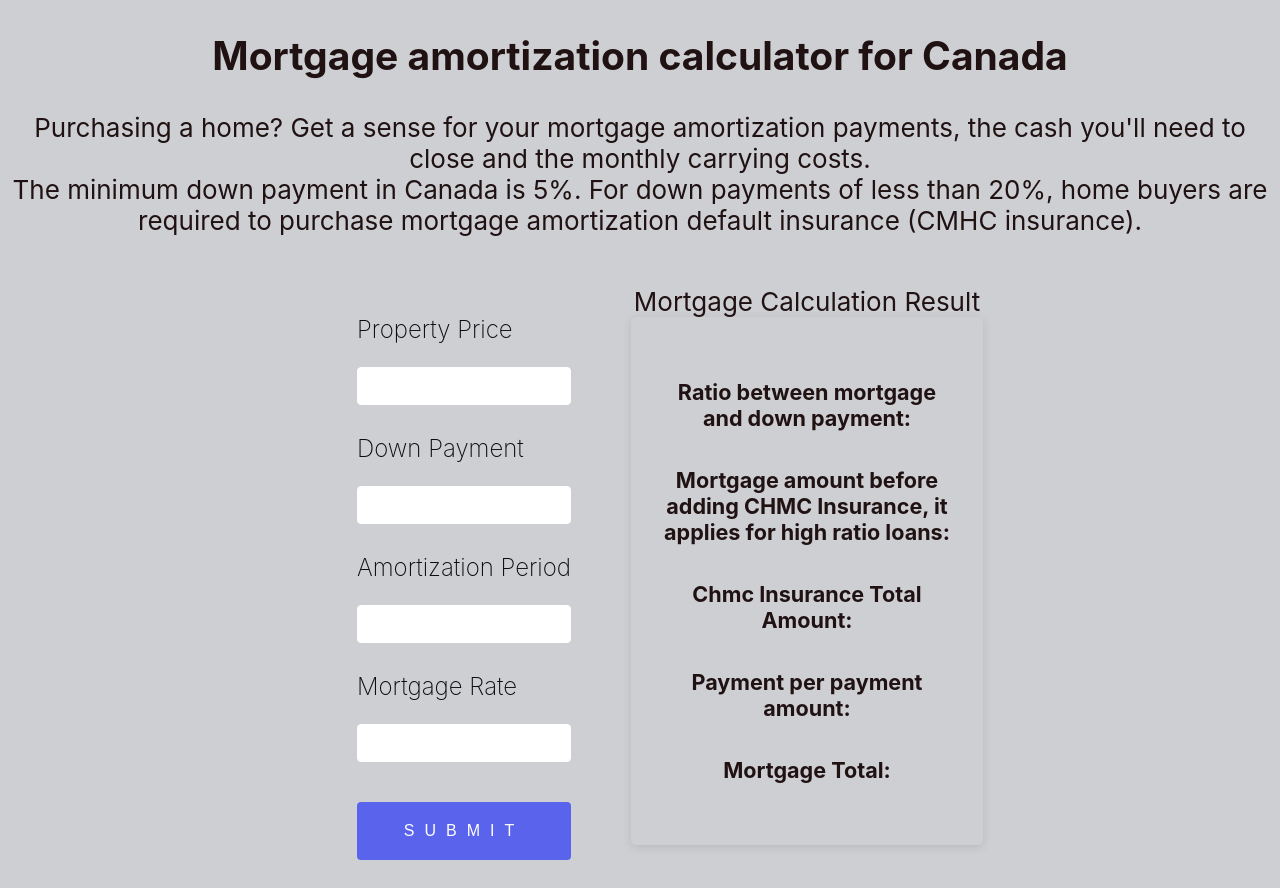
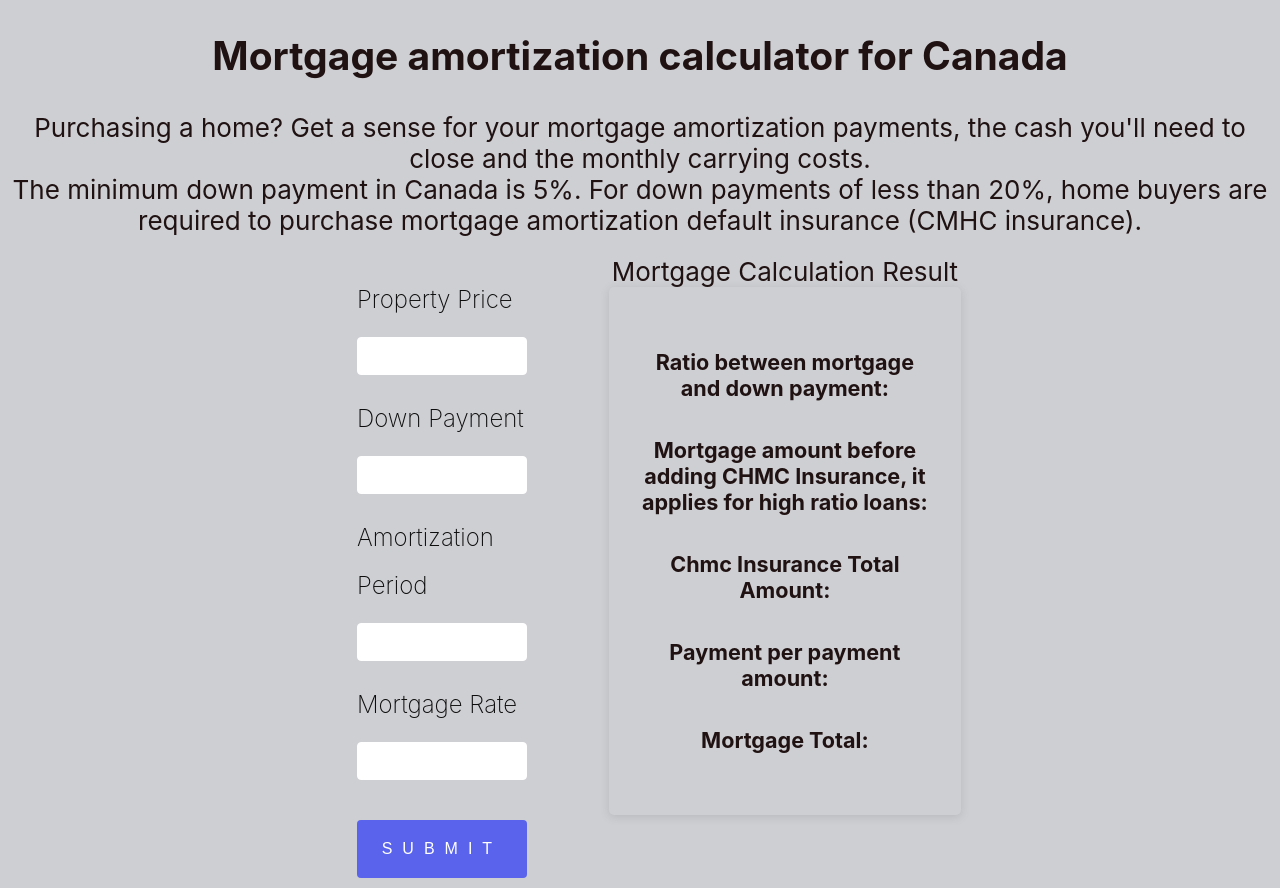
Before and after one commit to ferralucho/mortgage-calculator-fe, a React (Create React App) app: page / in a window 1280 px wide. Built offline with nearby package versions, Linux system fonts and the light colour scheme.

Commit message:
style separated

```diff
--- a/src/App.js
+++ b/src/App.js
@@ -48,7 +48,7 @@ function App() {
 
       <body>
         <div className="row">
-          <div className='column'>
+          <div className='column-left'>
             <form onSubmit={handleSubmit(onSubmit)}>
               <label>Property Price</label>
               <input
@@ -107,17 +107,15 @@ function App() {
               <span>{errorMessage}</span>
             </form>
           </div>
-          <div className='column'>
-            <div>
-              Mortgage Calculation Result
-            </div>
+          <div className='column-right'>
+            Mortgage Calculation Result
             <div className='item-container'>
               <div className='card'>
-                <h5>Ratio between mortgage and down payment: {mortgageCalculation.difference_ratio}</h5>
-                <h5> Mortgage amount before adding CHMC Insurance, it applies for high ratio loans: {mortgageCalculation.mortgage_before_chmc}</h5>
-                <h5>Chmc Insurance Total Amount:{mortgageCalculation.chmc_insurance_total}</h5>
-                <h5>Payment per payment amount: {mortgageCalculation.mortgage_payment_schedule}</h5>
-                <h5>Mortgage Total: {mortgageCalculation.mortgage_total}</h5>
+                <h5>Ratio between mortgage and down payment:</h5> {mortgageCalculation.difference_ratio}
+                <h5> Mortgage amount before adding CHMC Insurance, it applies for high ratio loans: </h5> {mortgageCalculation.mortgage_before_chmc}
+                <h5>Chmc Insurance Total Amount: </h5>{mortgageCalculation.chmc_insurance_total}
+                <h5>Payment per payment amount: </h5> {mortgageCalculation.mortgage_payment_schedule}
+                <h5>Mortgage Total: </h5> {mortgageCalculation.mortgage_total}
               </div>
             </div>
           </div>
--- a/src/index.css
+++ b/src/index.css
@@ -159,8 +159,14 @@ button {
   display: flex;
 }
 
-.column {
-  flex: 50%;
-  padding-top: 50px;
+.column-left {
+  flex: 30%;
+  padding-top: 20px;
   padding-left: 60px;
 }
+
+.column-right {
+  flex: 70%;
+  padding-top: 20px;
+  padding-left: 60px;
+}
```
